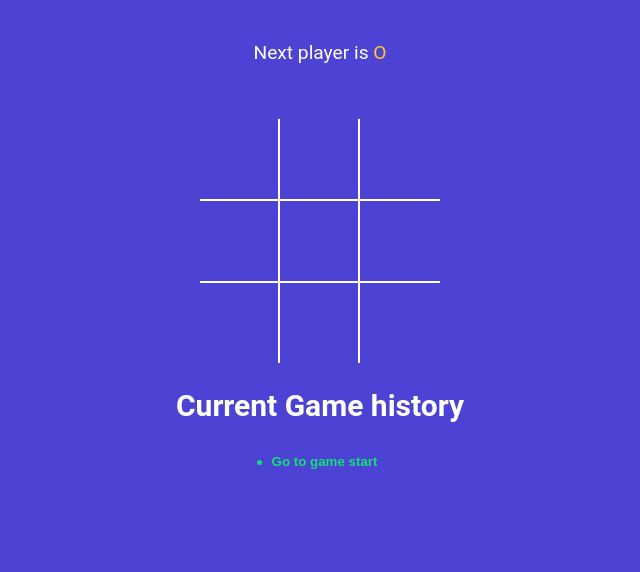
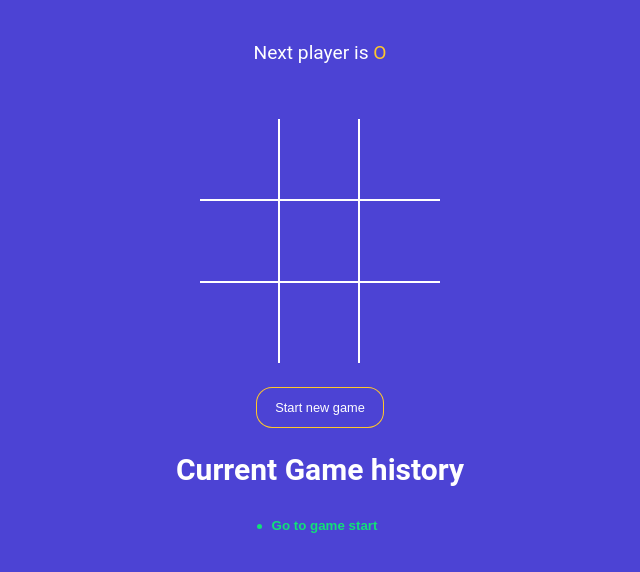
Before and after one commit to Atharvcreatives/tictactoe, a React (Vite) app: page / in a window 1280 px wide. Shown: the top 572 px of the page, without its empty margins (320-960 px from the left). Built offline with nearby package versions, Linux system fonts and the light colour scheme.

Commit message:
added reset button

```diff
--- a/src/App.jsx
+++ b/src/App.jsx
@@ -5,9 +5,10 @@
 import History from './Components/history';
 import StatusMessage from './Components/StatusMessage';
 
+const NEW_GAME = [{squares:Array(9).fill(null),isXNext:false}];
+
 function App() {
-  const [history,setHistory]= useState([{squares:Array(9).fill(null),isXNext:false},
-  ]);
+  const [history,setHistory]= useState(NEW_GAME);
   const [currentMove,setCurrentMove] = useState(0);
 
   const gamingBoard =history[currentMove];
@@ -49,6 +50,11 @@
     setCurrentMove(move);
   };
 
+  const onNewGameStart = () => {
+     setHistory(NEW_GAME);
+     setCurrentMove(0);
+  }
+
 
 
 
@@ -57,6 +63,9 @@
     <h2><StatusMessage winner={winner} gamingBoard={gamingBoard} /></h2>
     <Board squares={gamingBoard.squares} handleSquareClick={handleSquareClick}/>
 
+    <button type='button' onClick={onNewGameStart} className={`btn-reset ${winner ? 'active' : ''}`
+  }>Start new game</button>
+
     <h2>Current Game history</h2>
     <History history={history} moveTo={moveTo} currentMove={currentMove}/>
     </div>
```
